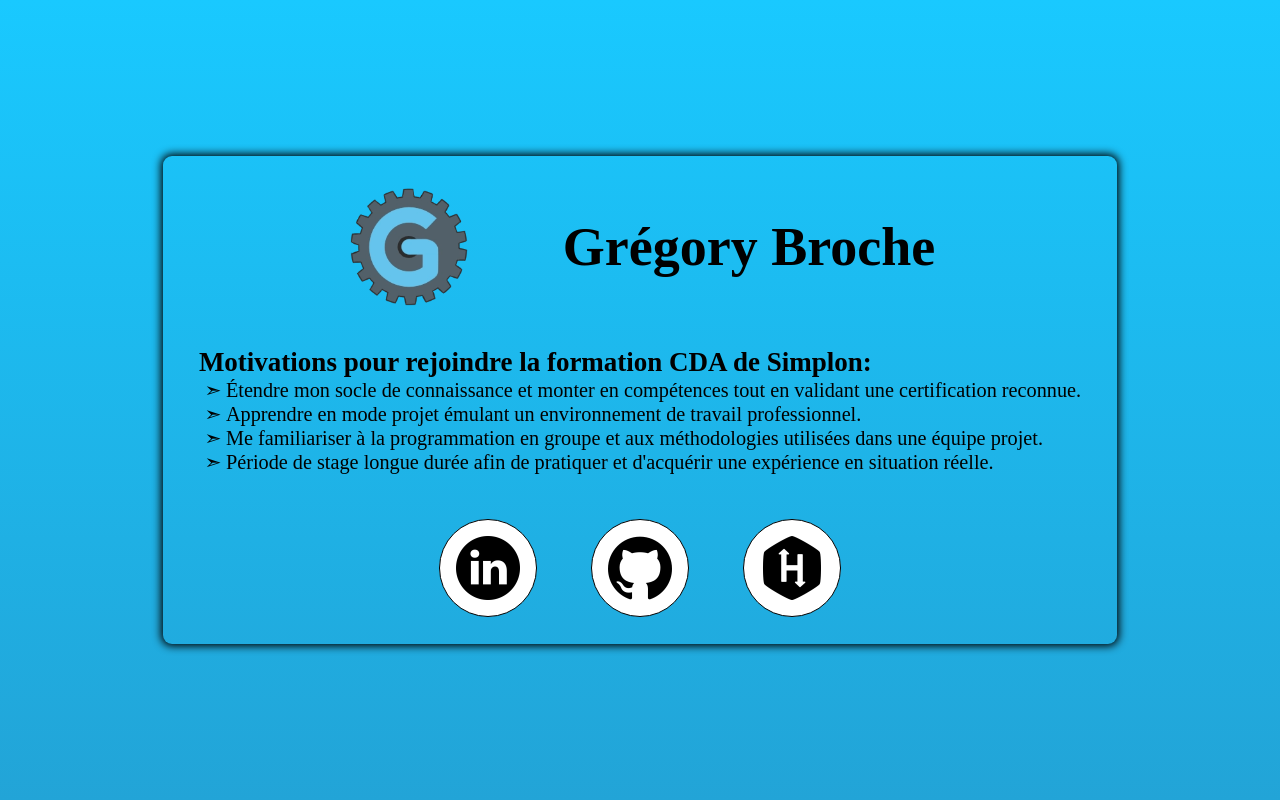
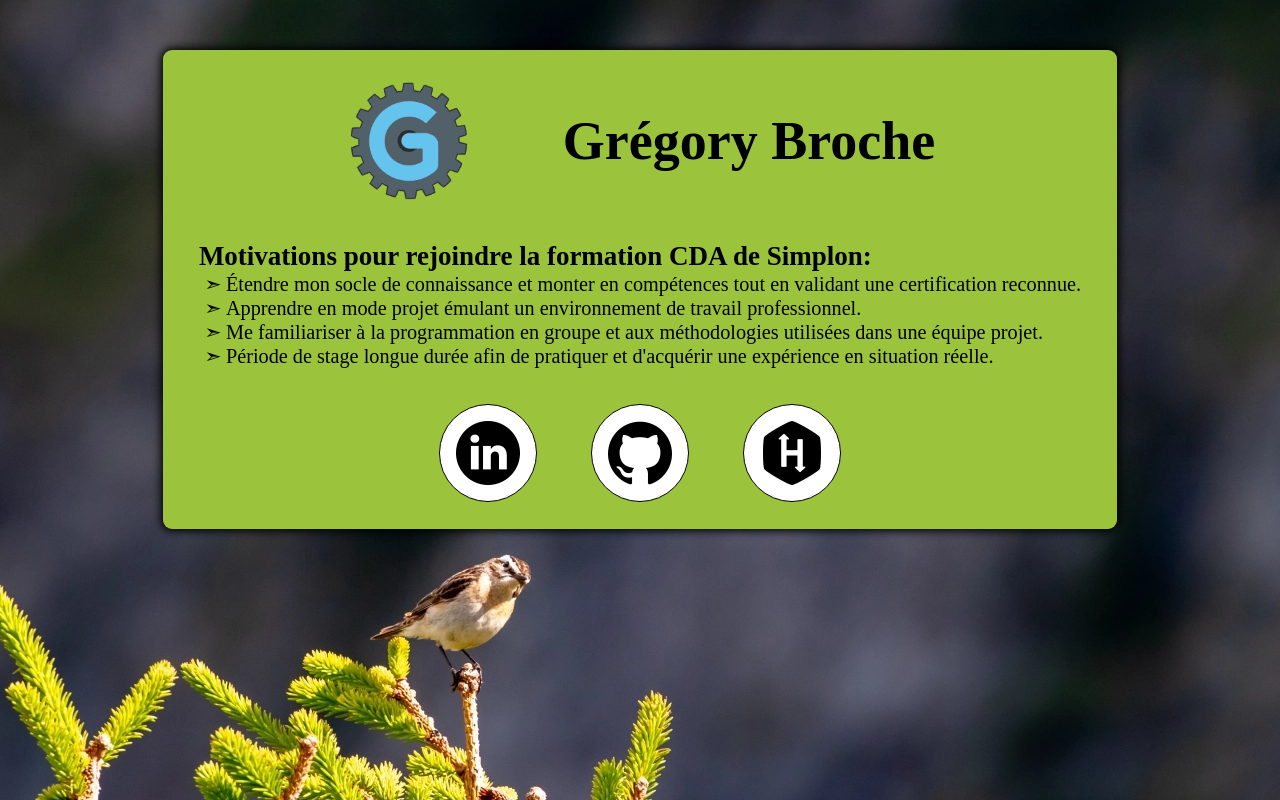
Before and after one commit to g-broche/brief-introduction-page, a plain HTML site: page index.html in a window 1280 px wide. Drawn offline with Linux system fonts and the light colour scheme.

Commit message:
tweaked style and added background image at desktop resolution

```diff
--- a/styles.css
+++ b/styles.css
@@ -1,5 +1,6 @@
 :root{
     --page-background: linear-gradient(0deg, rgb(34, 164, 215) 0%, rgb(25, 201, 255) 100%);
+    --main-background-color: #9bc33b;
     --font-title: 3rem;
     --font-size-bigger: 1.5rem;
     --font-size-standard: 1.125rem;
@@ -37,18 +38,21 @@ body{
     min-height: 100vh;
     display: flex;
     flex-direction: column;
-    justify-content: center;
     align-items: center;
-    background: var(--page-background);
+    background-image: url("./assets/backgrounds/desktop-1920x1080.webp");
+    background-position: center;
+    background-repeat: no-repeat;
 }
 
 main{
+    margin-top: 50px;
     padding: 1.5rem 2rem;
     display:flex;
     flex-direction: column;
     gap:2rem;
     box-shadow: var(--box-border-shadow);
     border-radius: .5rem;
+    background-color: var(--main-background-color);
 }
 
 main>header{
@@ -63,7 +67,7 @@ section#informations{
     width: 100%;
     display: flex;
     flex-direction: column;
-    gap:2.5rem;
+    gap:2rem;
 }
 
 ul.list-reasons{
```
Also changed, not shown: assets/backgrounds/desktop-1920x1080.webp (added).
